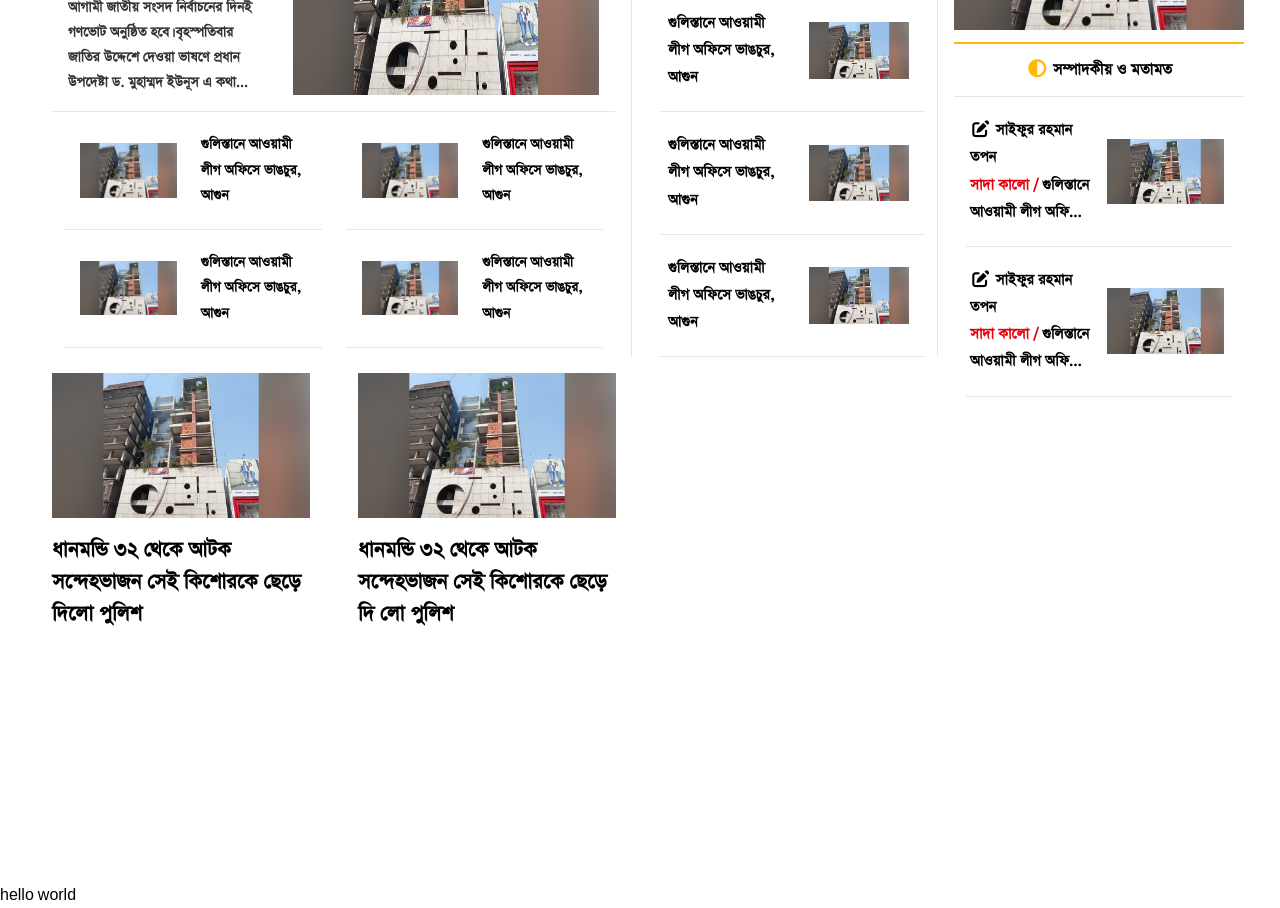
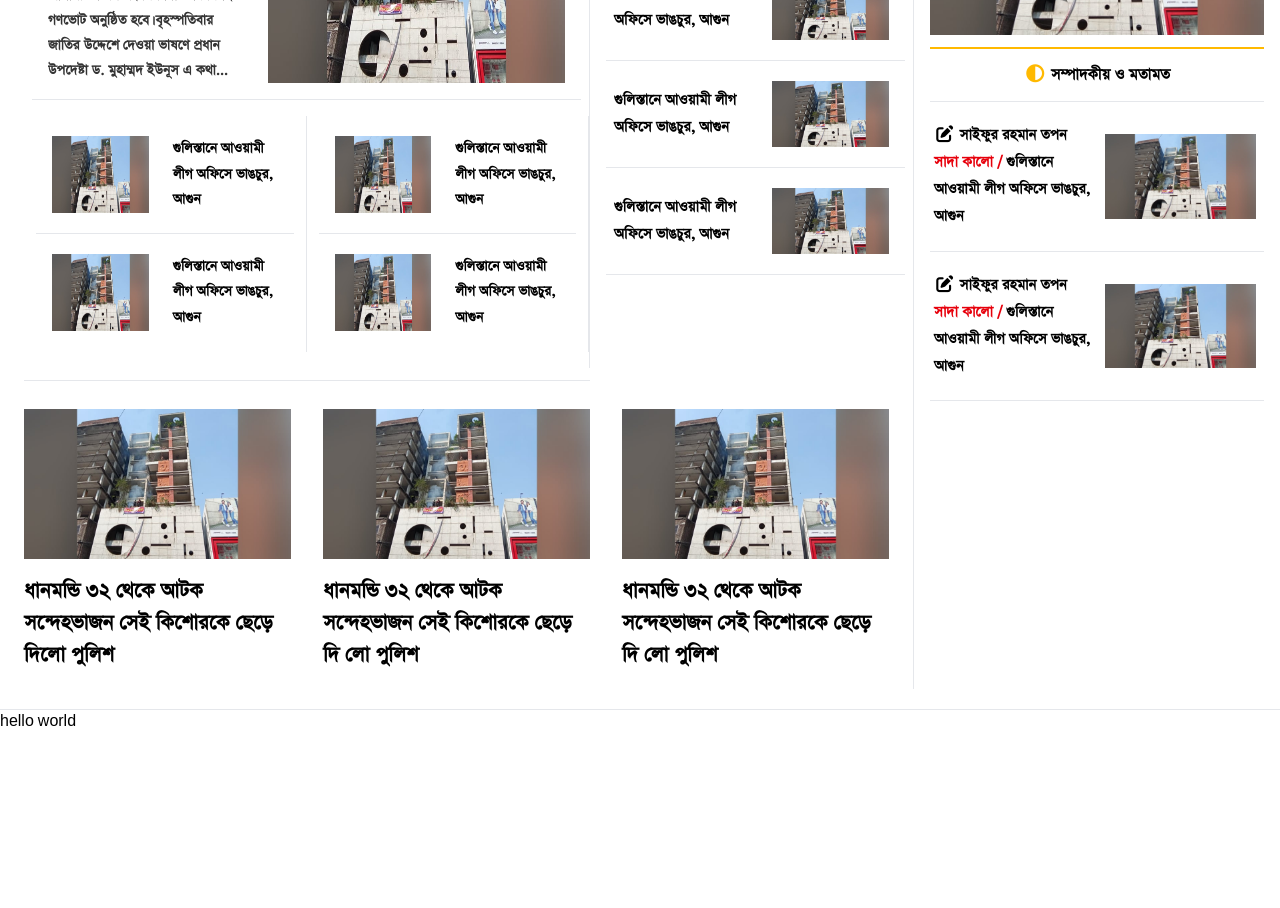
Before and after one commit to ab14702580/daily-news, a website: page index.html in a window 1280 px wide. Shown: the part 416-1324 px from the top of the page. After the commit the page ends 1150 px from the top, so only its background shows below. Drawn offline with Linux system fonts and the light colour scheme.

Commit message:
add hero section

```diff
--- a/index.html
+++ b/index.html
@@ -299,73 +299,85 @@
     </header>
     <!-- hero section  -->
     <section>
-      <div class="hero-section-container xl:max-w-[1400px] mx-auto p-5 mt-10">
+      <div class="hero-section-container xl:max-w-[1300px] mx-auto mt-10 flex pb-5 border-b border-gray-200">
         <!-- hero section left -->
-        <div class="hero-section-left grid grid-cols-4 grid-rows-2 gap-4 px-4">
-          <div class="hero-info-left col-span-2 gap-4 px-4 border-r border-gray-200">
+        <div class="hero-section-left grid grid-cols-3 grid-rows-[1fr_minmax(100px,300px)] px-2">
+          <div class="hero-info-left col-span-2 gap-4 px-4 py-2">
+            <div class="border-b border-gray-200 pb-3">
             <!-- hero left part  -->
-            <div class="hero-info-card-1 flex border-b border-gray-200 pb-4">
+            <div class="hero-info-card-1  px-2 border-r border-gray-200">
+              <div class="flex border-b border-gray-200  pb-4">
               <div class="max-w-[40%] px-4">
               <a href="#" class="font-bold text-3xl hover:text-orange-300 transition-colors w-full inline-block leading-[40px] opacity-80">জাতির উদ্দেশে ভাষণ দিচ্ছেন প্রধান উপদেষ্টা</a>
               <p class="mt-2 line-clamp-4 leading-[25px] opacity-80 font-bold">আগামী জাতীয় সংসদ নির্বাচনের দিনই গণভোট অনুষ্ঠিত হবে। বৃহস্পতিবার জাতির উদ্দেশে দেওয়া ভাষণে প্রধান উপদেষ্টা ড. মুহাম্মদ ইউনূস এ কথা বলেন। বৃহস্পতিবার জাতির উদ্দেশে দেওয়া ভাষণে প্রধান উপদেষ্টা ড. মুহাম্মদ ইউনূস এ কথা বলেন।  </p>
             </div>
-          <img class="max-w-[60%] px-4 object-fill" src="./assets/image1.jpg" alt="image here">
+          <img class="max-w-[60%] px-4 object-fill" src="./assets/image1.jpg" alt="image here"></div>
           </div>
-          <div class="grid grid-cols-2 grid-rows-2">
-            <div class="flex mx-3 py-5 border-b border-gray-200 items-center">
+          <div class="grid grid-cols-2 grid-rows-2 py-4 border-r border-gray-200">
+            <div class="px-3 border-r border-gray-200 items-center">
+              <div class="flex py-5 border-b border-gray-200">
               <img class="max-w-[50%] object-fill px-4" src="./assets/image1.jpg" alt="image here">
               <div><a href="#" class="font-[600] px-2 leading-[1.6] line-clamp-3 hover:text-orange-400 transition-colors">গুলিস্তানে আওয়ামী লীগ অফিসে ভাঙচুর, আগুন</a></div>
-            </div><div class="flex mx-3 py-5 border-b border-gray-200 items-center">
+            </div></div><div class="px-3 border-r border-gray-200 items-center">
+              <div class="flex py-5 border-b border-gray-200">
               <img class="max-w-[50%] object-fill px-4" src="./assets/image1.jpg" alt="image here">
               <div><a href="#" class="font-[600] px-2 leading-[1.6] line-clamp-3 hover:text-orange-400 transition-colors">গুলিস্তানে আওয়ামী লীগ অফিসে ভাঙচুর, আগুন</a></div>
-            </div><div class="flex mx-3 py-5 border-b border-gray-200 items-center">
+            </div></div><div class="px-3 border-r border-gray-200 items-center">
+              <div class="flex py-5 ">
               <img class="max-w-[50%] object-fill px-4" src="./assets/image1.jpg" alt="image here">
               <div><a href="#" class="font-[600] px-2 leading-[1.6] line-clamp-3 hover:text-orange-400 transition-colors">গুলিস্তানে আওয়ামী লীগ অফিসে ভাঙচুর, আগুন</a></div>
-            </div><div class="flex mx-3 py-5 border-b border-gray-200 items-center">
+            </div></div><div class="px-3 border-r border-gray-200 items-center">
+              <div class="flex py-5 ">
               <img class="max-w-[50%] object-fill px-4" src="./assets/image1.jpg" alt="image here">
               <div><a href="#" class="font-[600] px-2 leading-[1.6] line-clamp-3 hover:text-orange-400 transition-colors">গুলিস্তানে আওয়ামী লীগ অফিসে ভাঙচুর, আগুন</a></div>
-            </div>
+            </div></div>
           </div>
           </div>
-          <div class="border-r border-gray-200">
-            <div class="flex flex-row-reverse mx-3 py-5 border-b border-gray-200 items-center">
+        </div>
+          <div>
+            <div class="flex flex-row-reverse py-5 border-b border-gray-200 items-center">
               <img class="max-w-[50%] object-fill px-4" src="./assets/image1.jpg" alt="image here">
               <div><a href="#" class=" font-[600] px-2 leading-[1.6] line-clamp-3 hover:text-orange-400 transition-colors text-[17px]">গুলিস্তানে আওয়ামী লীগ অফিসে ভাঙচুর, আগুন</a></div>
             </div>
-            <div class="flex flex-row-reverse mx-3 py-5 border-b border-gray-200 items-center">
+            <div class="flex flex-row-reverse py-5 border-b border-gray-200 items-center">
               <img class="max-w-[50%] object-fill px-4" src="./assets/image1.jpg" alt="image here">
               <div><a href="#" class=" font-[600] px-2 leading-[1.6] line-clamp-3 hover:text-orange-400 transition-colors text-[17px]">গুলিস্তানে আওয়ামী লীগ অফিসে ভাঙচুর, আগুন</a></div>
             </div>
-            <div class="flex flex-row-reverse mx-3 py-5 border-b border-gray-200 items-center">
+            <div class="flex flex-row-reverse py-5 border-b border-gray-200 items-center">
               <img class="max-w-[50%] object-fill px-4" src="./assets/image1.jpg" alt="image here">
               <div><a href="#" class=" font-[600] px-2 leading-[1.6] line-clamp-3 hover:text-orange-400 transition-colors text-[17px]">গুলিস্তানে আওয়ামী লীগ অফিসে ভাঙচুর, আগুন</a></div>
             </div>
-            <div class="flex flex-row-reverse mx-3 py-5 border-b border-gray-200 items-center">
+            <div class="flex flex-row-reverse py-5 border-b border-gray-200 items-center">
               <img class="max-w-[50%] object-fill px-4" src="./assets/image1.jpg" alt="image here">
               <div><a href="#" class=" font-[600] px-2 leading-[1.6] line-clamp-3 hover:text-orange-400 transition-colors text-[17px]">গুলিস্তানে আওয়ামী লীগ অফিসে ভাঙচুর, আগুন</a></div>
             </div>
           </div>
-        <div class="w-full row-span-2">
+        <div class=" px-4 inline-block mt-5">
+          <img src="./assets/image1.jpg" alt="image here">
+          <a href="#" class="hover:text-amber-400 transition-colors text-2xl font-bold mt-4 inline-block">ধানমন্ডি ৩২ থেকে আটক সন্দেহভাজন সেই কিশোরকে ছেড়ে দিলো পুলিশ</a>
+        </div>
+        <div class="px-4  inline-block mt-5">
+          <img src="./assets/image1.jpg" alt="image here">
+          <a href="#" class="hover:text-amber-400 transition-colors text-2xl font-bold mt-4 inline-block">ধানমন্ডি ৩২ থেকে আটক সন্দেহভাজন সেই কিশোরকে ছেড়ে দি      লো পুলিশ</a>
+        </div>
+        <div class="px-4  inline-block mt-5">
+          <img src="./assets/image1.jpg" alt="image here">
+          <a href="#" class="hover:text-amber-400 transition-colors text-2xl font-bold mt-4 inline-block">ধানমন্ডি ৩২ থেকে আটক সন্দেহভাজন সেই কিশোরকে ছেড়ে দি      লো পুলিশ</a>
+        </div>
+        </div>
+
+        <div class="w-full px-4 border-l border-gray-200">
           <img class="w-full pb-3 border-b-2 border-amber-400" src="./assets/image1.jpg" alt="image here">
           <h1 class="font-bold text-lg text-center py-3 border-b border-gray-200"><i class="fa-solid fa-circle-half-stroke text-amber-400"></i> সম্পাদকীয় ও মতামত</h1>
 
-            <div class="flex flex-row-reverse mx-3 py-5 border-b border-gray-200 items-center">
+            <div class="flex flex-row-reverse py-5 border-b border-gray-200 items-center">
               <img class="max-w-[50%] object-fill px-2" src="./assets/image1.jpg" alt="image here">
               <div><a href="#" class=" font-[600] group/child px-1 leading-[1.6] line-clamp-4 text-[17px]"><h1><i class="fa-solid fa-pen-to-square"></i> সাইফুর রহমান তপন</h1> <span class="text-red-600">সাদা কালো / </span><span class="group-hover/child:text-amber-400  transition-colors"> গুলিস্তানে আওয়ামী লীগ অফিসে ভাঙচুর, আগুন</span></a></div>
             </div>
-            <div class="flex flex-row-reverse mx-3 py-5 border-b border-gray-200 items-center">
+            <div class="flex flex-row-reverse py-5 border-b border-gray-200 items-center">
               <img class="max-w-[50%] object-fill px-2" src="./assets/image1.jpg" alt="image here">
               <div><a href="#" class=" font-[600] group/child px-1 leading-[1.6] line-clamp-4 text-[17px]"><h1><i class="fa-solid fa-pen-to-square"></i> সাইফুর রহমান তপন</h1> <span class="text-red-600">সাদা কালো / </span><span class="group-hover/child:text-amber-400  transition-colors"> গুলিস্তানে আওয়ামী লীগ অফিসে ভাঙচুর, আগুন</span></a></div>
             </div>
-        </div>
-        <div class=" px-4">
-          <img src="./assets/image1.jpg" alt="image here">
-          <a href="#" class="hover:text-amber-400 transition-colors text-2xl font-bold mt-4 inline-block">ধানমন্ডি ৩২ থেকে আটক সন্দেহভাজন সেই কিশোরকে ছেড়ে দিলো পুলিশ</a>
-        </div>
-        <div class="px-4">
-          <img src="./assets/image1.jpg" alt="image here">
-          <a href="#" class="hover:text-amber-400 transition-colors text-2xl font-bold mt-4 inline-block">ধানমন্ডি ৩২ থেকে আটক সন্দেহভাজন সেই কিশোরকে ছেড়ে দি      লো পুলিশ</a>
-        </div>
         </div>
       </div>
     </section>
```
Also changed, not shown: src/output.css.
